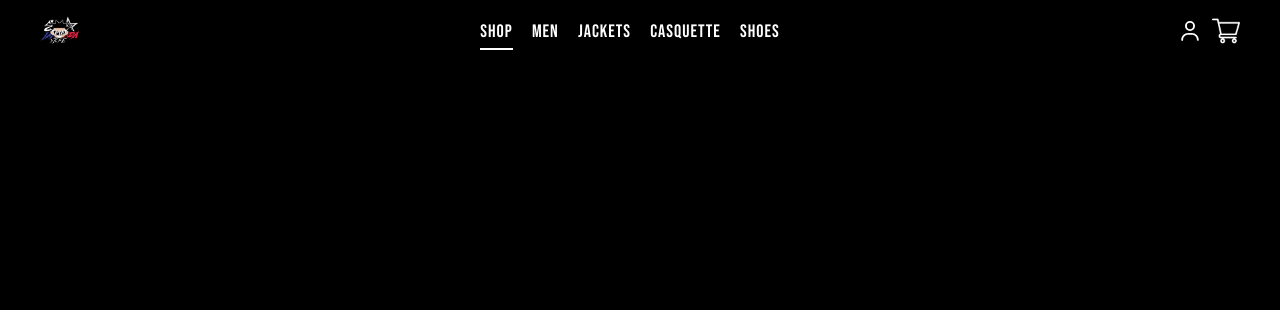
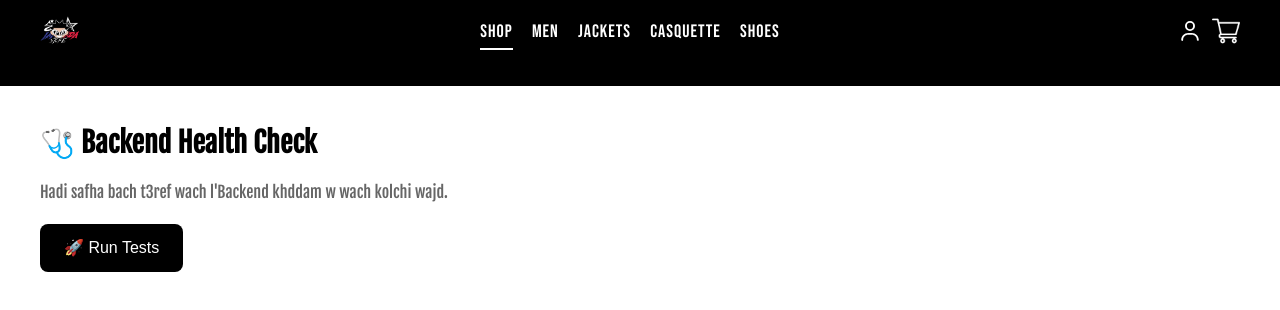
Before and after one commit to Abdoab49/ecommerce-frontend, a React (Create React App) app: page /health in a window 1280 px wide. Shown: the top 310 px of the page. Built offline with nearby package versions, Linux system fonts and the light colour scheme; some icons are missing; a web font is replaced by a local one.

Commit message:
Add: HealthCheck page

```diff
--- a/src/App.js
+++ b/src/App.js
@@ -26,6 +26,7 @@ import Casquette from './pages/Casquette';
 import Mens from './pages/Mens';
 import Jackets from './pages/Jackets';
 import Shoes from './pages/Shoes';
+import HealthCheck from './pages/HealthCheck'; // ✅ JDID
 
 /* BANNERS */
 import kid_banner from './Components/Assets/banner_kids.png';
@@ -65,6 +66,9 @@ function App() {
                                     <Route path='/size-selection' element={<SizeSelection />} />
                                     <Route path='/orders' element={<Orders />} />
                                     <Route path='/admin' element={<Admin />} />
+
+                                    {/* ✅ Route jdid l HealthCheck */}
+                                    <Route path='/health' element={<HealthCheck />} />
                                 </Routes>
                             </div>
 
--- /dev/null
+++ b/src/pages/HealthCheck.jsx
@@ -0,0 +1,200 @@
+// src/pages/HealthCheck.jsx
+import React, { useState } from 'react';
+
+const HealthCheck = () => {
+  const [results, setResults] = useState([]);
+  const [loading, setLoading] = useState(false);
+
+  const BACKEND_URL = 'https://backend-3lyx.onrender.com';
+  const ADMIN_TOKEN = 'lanada_admin_token_2026';
+
+  const addResult = (name, status, message) => {
+    setResults((prev) => [...prev, { name, status, message }]);
+  };
+
+  const testEndpoint = async (name, url, options = {}) => {
+    try {
+      const response = await fetch(url, options);
+      const data = await response.json().catch(() => ({}));
+
+      if (response.ok) {
+        addResult(name, 'success', `✅ Khddam (Status: ${response.status})`);
+      } else {
+        addResult(name, 'error', `❌ Fchel (Status: ${response.status}) - ${data.message || 'Mochkil'}`);
+      }
+    } catch (error) {
+      addResult(name, 'error', `❌ Connection Error: ${error.message}`);
+    }
+  };
+
+  const runTests = async () => {
+    setLoading(true);
+    setResults([]);
+
+    // 1. Test Signup
+    await testEndpoint(
+      'Auth: Signup',
+      `${BACKEND_URL}/api/auth/signup`,
+      {
+        method: 'POST',
+        headers: { 'Content-Type': 'application/json' },
+        body: JSON.stringify({
+          email: `test_${Date.now()}@lanada.local`,
+          password: '123456',
+          fullName: 'Test User',
+          phone: '0612345678'
+        })
+      }
+    );
+
+    // 2. Test Login
+    await testEndpoint(
+      'Auth: Login',
+      `${BACKEND_URL}/api/auth/login`,
+      {
+        method: 'POST',
+        headers: { 'Content-Type': 'application/json' },
+        body: JSON.stringify({
+          email: 'test@lanada.local',
+          password: '123456'
+        })
+      }
+    );
+
+    // 3. Test Admin Login
+    await testEndpoint(
+      'Admin: Login',
+      `${BACKEND_URL}/api/admin/login`,
+      {
+        method: 'POST',
+        headers: { 'Content-Type': 'application/json' },
+        body: JSON.stringify({ password: 'lanada.shop.admin.12.33.44.13.!@#$' })
+      }
+    );
+
+    // 4. Test Promo Create
+    await testEndpoint(
+      'Promo: Create',
+      `${BACKEND_URL}/api/admin/promo/create`,
+      {
+        method: 'POST',
+        headers: { 'Content-Type': 'application/json' },
+        body: JSON.stringify({
+          token: ADMIN_TOKEN,
+          code: `TEST${Date.now().toString().slice(-4)}`,
+          discountPercent: 20,
+          maxUses: 5,
+          expiresAt: new Date(Date.now() + 86400000).toISOString()
+        })
+      }
+    );
+
+    // 5. Test Promo List
+    await testEndpoint(
+      'Promo: List',
+      `${BACKEND_URL}/api/admin/promo/list?token=${ADMIN_TOKEN}`,
+      { method: 'GET' }
+    );
+
+    // 6. Test Check Code (b code mashi mawjoud)
+    await testEndpoint(
+      'Promo: Check Code',
+      `${BACKEND_URL}/api/promo/check-code`,
+      {
+        method: 'POST',
+        headers: { 'Content-Type': 'application/json' },
+        body: JSON.stringify({
+          code: 'NOTEXIST',
+          userId: 'test_user_123'
+        })
+      }
+    );
+
+    // 7. Test Orders (Get)
+    await testEndpoint(
+      'Orders: Get',
+      `${BACKEND_URL}/api/orders?userId=test_user_123`,
+      { method: 'GET' }
+    );
+
+    // 8. Test Create Order
+    await testEndpoint(
+      'Orders: Create',
+      `${BACKEND_URL}/api/orders`,
+      {
+        method: 'POST',
+        headers: { 'Content-Type': 'application/json' },
+        body: JSON.stringify({
+          userId: 'test_user_123',
+          items: [{ name: 'Test Product', price: 100, quantity: 1, size: 'M' }],
+          totalAmount: 100,
+          subtotal: 100,
+          discount: 0,
+          shippingAddress: {
+            fullName: 'Test User',
+            phone: '0612345678',
+            city: 'Casablanca',
+            street: 'Rue Test 1',
+            state: 'Casablanca-Settat',
+            zipCode: '20000',
+            country: 'Morocco'
+          }
+        })
+      }
+    );
+
+    setLoading(false);
+  };
+
+  return (
+    <div style={{ padding: '40px', background: '#fff', minHeight: '100vh', fontFamily: 'Arial' }}>
+      <h1 style={{ fontSize: '28px', fontWeight: 'bold', marginBottom: '20px', color: '#000' }}>
+        🩺 Backend Health Check
+      </h1>
+      <p style={{ marginBottom: '20px', color: '#666' }}>
+        Hadi safha bach t3ref wach l'Backend khddam w wach kolchi wajd.
+      </p>
+
+      <button
+        onClick={runTests}
+        disabled={loading}
+        style={{
+          padding: '12px 24px',
+          background: '#000',
+          color: '#fff',
+          border: 'none',
+          borderRadius: '8px',
+          fontSize: '16px',
+          cursor: 'pointer',
+          marginBottom: '30px'
+        }}
+      >
+        {loading ? '⏳ Testing...' : '🚀 Run Tests'}
+      </button>
+
+      <div style={{ display: 'flex', flexDirection: 'column', gap: '12px' }}>
+        {results.map((r, i) => (
+          <div
+            key={i}
+            style={{
+              padding: '16px',
+              borderRadius: '8px',
+              border: '1px solid',
+              borderColor: r.status === 'success' ? '#10b981' : '#ef4444',
+              background: r.status === 'success' ? '#ecfdf5' : '#fef2f2'
+            }}
+          >
+            <div style={{ fontWeight: 'bold', fontSize: '16px', color: '#000' }}>
+              {r.name}
+            </div>
+            <div style={{ marginTop: '4px', color: r.status === 'success' ? '#065f46' : '#991b1b' }}>
+              {r.message}
+            </div>
+          </div>
+        ))}
+      </div>
+    </div>
+  );
+};
+
+export default HealthCheck;
```
